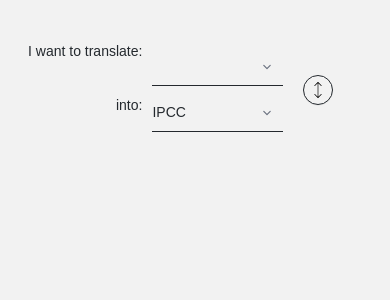
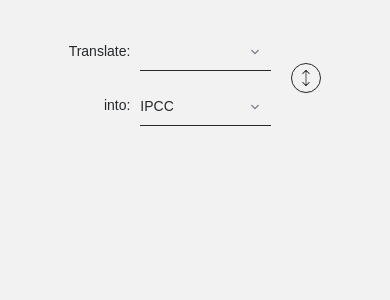
Before and after one commit to dianayukari/ipcctaylorsversion, a SvelteKit app: page / in a window 390 px wide. Shown: the top 300 px of the page. Built offline with nearby package versions, Linux system fonts and the light colour scheme; a web font is replaced by a local one.

Commit message:
feat: Update translation interface and improve styling

```diff
--- a/src/routes/+page.svelte
+++ b/src/routes/+page.svelte
@@ -154,7 +154,7 @@ import { base } from '$app/paths';
         <div class="dataset-toggle">
             <div class="text-container">
                 <div class="text-column">
-                    <p class="text-emphasis">I want to translate:</p>
+                    <p class="text-emphasis">Translate:</p>
                     <p class="text-emphasis">into:</p>
                 </div>
                 <div class="select-column">
@@ -226,6 +226,7 @@ import { base } from '$app/paths';
 
     .dataset-toggle {
         display: flex;
+        justify-content: center;
     }
 
     .text-container {
@@ -242,12 +243,15 @@ import { base } from '$app/paths';
         flex-direction: column;
         margin-right: 10px;
         gap: 8px;
+        width: max-content;
+        flex-shrink: 0;
     }
 
     .select-column {
         display: flex;
         flex-direction: column;
-        gap: 8px;
+        gap: 18px;
+        margin-top: 4px;
     }
 
     .dataset-select {
@@ -334,7 +338,7 @@ import { base } from '$app/paths';
         line-height: 1.5;
         padding: 8px 32px 8px 0;
         width: 320px;
-        max-width: 80vw;
+        max-width: 100vw;
         margin: 20px 0 0 0;
         font-family: "recursive-sans-linear-static", sans-serif;
     }
@@ -376,12 +380,12 @@ import { base } from '$app/paths';
     @media (max-width: 500px) {
 
         .select-column {
-            margin-top: 20px;
-            gap: 8px;
+            margin-top: 5px;
+            gap: 17px;
         }
 
         .toggle-button {
-            margin-top: 20px;
+            align-self: center;
         }
 
     }
```
Also changed, not shown: 16 other files (tests, documents, lock files or other folders).
